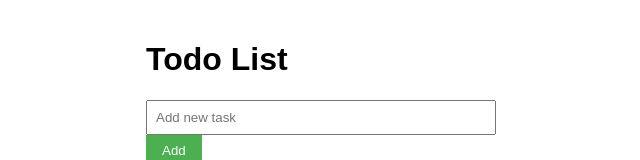
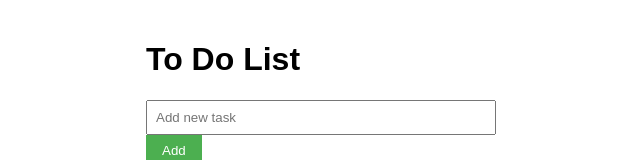
Before and after one commit to jkgrim/coding-challenges, a React (Create React App) app: page / in a window 1280 px wide. Shown: the top 160 px of the page, without its empty margins (294-934 px from the left). Built offline with nearby package versions, Linux system fonts and the light colour scheme.

Commit message:
removes comments, cleans up spacing

```diff
--- a/src/App.js
+++ b/src/App.js
@@ -1,25 +1,20 @@
-// TodoApp.js
-import React, { useState, useEffect } from "react";
+import { useState, useEffect } from "react";
 import "./App.css";
 
 const App = () => {
-  // State for managing tasks
   const [tasks, setTasks] = useState([]);
   const [taskInput, setTaskInput] = useState("");
   const [filter, setFilter] = useState("all");
 
-  // Load tasks from local storage on component mount
   useEffect(() => {
     const storedTasks = JSON.parse(localStorage.getItem("tasks")) || [];
     setTasks(storedTasks);
   }, []);
 
-  // Save tasks to local storage whenever tasks change
   useEffect(() => {
     localStorage.setItem("tasks", JSON.stringify(tasks));
   }, [tasks]);
 
-  // Add new task
   const addTask = () => {
     if (taskInput.trim() !== "") {
       const newTask = { id: Date.now(), text: taskInput, completed: false };
@@ -28,7 +23,6 @@ const App = () => {
     }
   };
 
-  // Toggle task completion
   const toggleTaskCompletion = (taskId) => {
     const updatedTasks = tasks.map((task) =>
       task.id === taskId ? { ...task, completed: !task.completed } : task
@@ -36,13 +30,11 @@ const App = () => {
     setTasks(updatedTasks);
   };
 
-  // Delete task
   const deleteTask = (taskId) => {
     const updatedTasks = tasks.filter((task) => task.id !== taskId);
     setTasks(updatedTasks);
   };
 
-  // Filter tasks based on completion status
   const filteredTasks = tasks.filter((task) => {
     if (filter === "completed") {
       return task.completed;
@@ -55,7 +47,7 @@ const App = () => {
 
   return (
     <div className="todo-app">
-      <h1>Todo List</h1>
+      <h1>To Do List</h1>
       <div className="input-container">
         <input
           type="text"
@@ -63,8 +55,10 @@ const App = () => {
           onChange={(e) => setTaskInput(e.target.value)}
           placeholder="Add new task"
         />
+
         <button onClick={addTask}>Add</button>
       </div>
+
       <div className="filter-container">
         <button
           className={filter === "all" ? "active" : ""}
@@ -72,12 +66,14 @@ const App = () => {
         >
           All
         </button>
+
         <button
           className={filter === "completed" ? "active" : ""}
           onClick={() => setFilter("completed")}
         >
           Completed
         </button>
+
         <button
           className={filter === "active" ? "active" : ""}
           onClick={() => setFilter("active")}
@@ -85,12 +81,14 @@ const App = () => {
           Active
         </button>
       </div>
+
       <ul>
         {filteredTasks.map((task) => (
           <li key={task.id} className={task.completed ? "completed" : ""}>
             <span onClick={() => toggleTaskCompletion(task.id)}>
               {task.text}
             </span>
+
             <button onClick={() => deleteTask(task.id)}>Delete</button>
           </li>
         ))}
```
